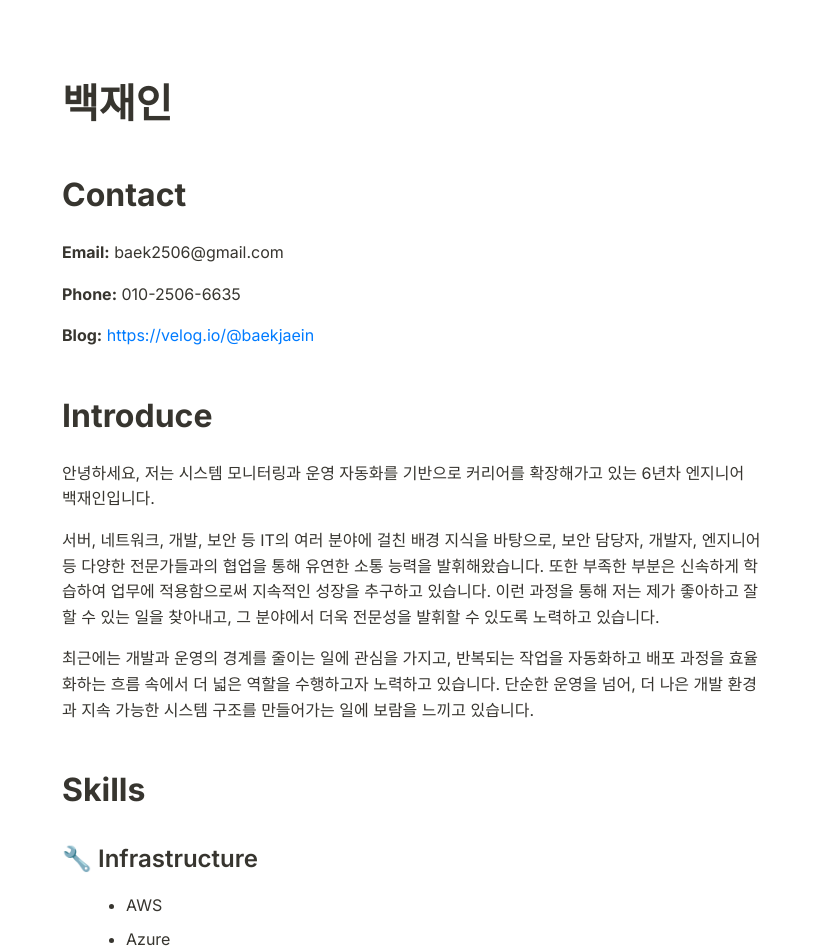
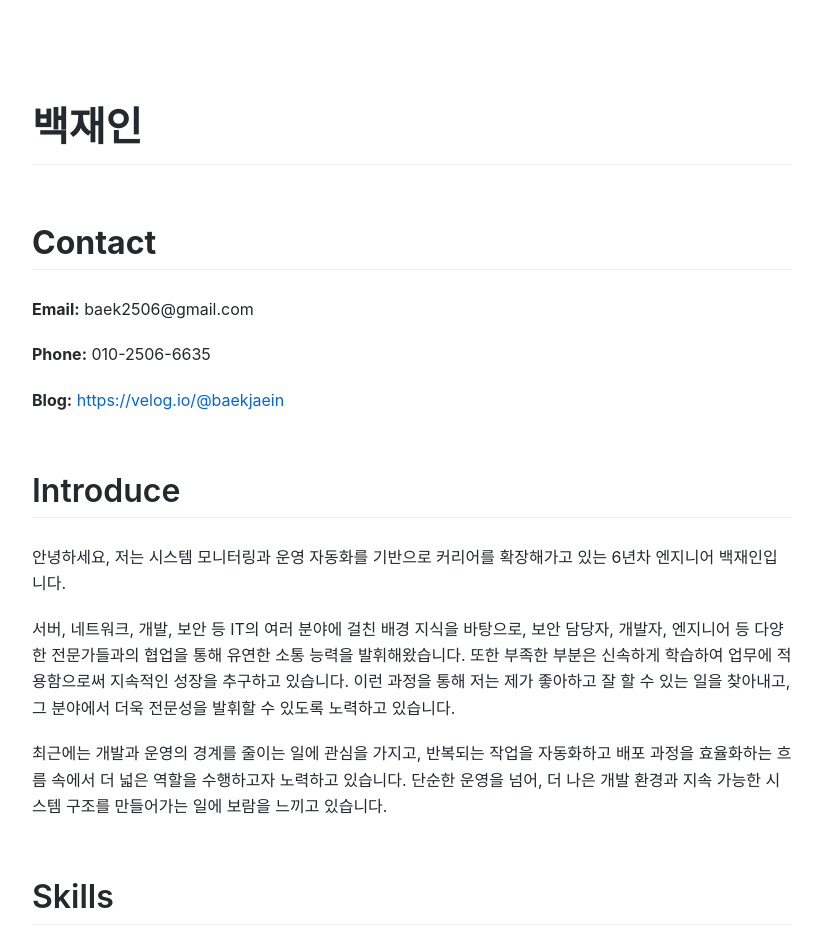
Before and after one commit to HobbyOps/jibaek-resume, a React (Create React App) app: page / in a window 1280 px wide. Shown: the top 952 px of the page, without its empty margins (228-1051 px from the left). Built offline with nearby package versions, Linux system fonts and the light colour scheme.

Commit message:
Stylesheet update

```diff
--- a/src/components/Viewer.jsx
+++ b/src/components/Viewer.jsx
@@ -22,7 +22,7 @@ function Viewer() {
 
     return (
     <div className="viewer">
-        <div className="notion-style-markdown-bold-font">
+        <div className="markdown">
             <Markdown>{fileContent}</Markdown>
         </div>
     </div>
--- a/src/css/markdown.css
+++ b/src/css/markdown.css
@@ -1,183 +1,189 @@
-/* NotionThemeBoldFont.css */
+/* GitHubDocsTheme.css */
 
 /*
-   Google Fonts 임포트: Noto Sans KR (한글), Inter (영문)
-   이 부분을 CSS 파일 상단이나 React 프로젝트의 전역 CSS 파일에 추가해야 합니다.
-   혹은 index.html의 <head> 태그 안에 <link> 태그로 추가할 수도 있습니다.
+   선택 사항: Noto Sans KR 폰트를 외부에서 로드하고 싶다면 (시스템에 없는 경우 대비)
+   아래 @import 규칙을 이 CSS 파일 상단이나, React 프로젝트의 index.html <head> 태그 안에 추가하세요.
+   @import url('https://fonts.googleapis.com/css2?family=Noto+Sans+KR:wght@400;500;600;700&display=swap');
 */
-@import url('https://fonts.googleapis.com/css2?family=Inter:wght@400;500;600;700;800&family=Noto+Sans+KR:wght@400;500;600;700;800&display=swap');
 
 
-/* 기본 폰트 및 라인 높이 설정 */
-.notion-style-markdown-bold-font {
-  font-family: 'Inter', 'Noto Sans KR', sans-serif, -apple-system, BlinkMacSystemFont, 'Segoe UI', Roboto, Helvetica, Arial, 'Apple Color Emoji', 'Segoe UI Emoji', 'Segoe UI Symbol';
-  line-height: 1.6;
-  color: #37352f; /* 노션 기본 텍스트 색상 */
-  max-width: 700px; /* 콘텐츠 너비 제한 (노션과 유사하게) */
+/* 기본 폰트 및 스타일 설정 */
+.markdown {
+  /* GitHub Docs에서 흔히 사용하는 시스템 폰트 스택 */
+  font-family: -apple-system, BlinkMacSystemFont, 'Segoe UI', Roboto, Helvetica, Arial, sans-serif, 'Apple Color Emoji', 'Segoe UI Emoji', 'Segoe UI Symbol', 'Noto Sans KR';
+  line-height: 1.65; /* 가독성을 위한 충분한 줄 간격 */
+  color: #24292e; /* GitHub 기본 텍스트 색상 */
+  background-color: #ffffff; /* 흰색 배경 */
+  max-width: 800px; /* 콘텐츠 너비 제한 */
   margin: 0 auto; /* 중앙 정렬 */
-  padding: 20px; /* 내부 여백 */
+  padding: 30px 20px; /* 충분한 내부 여백 */
+  box-sizing: border-box; /* 패딩이 너비에 포함되도록 */
 }
 
-/* 헤딩 (h1-h6) - 폰트 굵기를 더욱 강조 */
-.notion-style-markdown-bold-font h1,
-.notion-style-markdown-bold-font h2,
-.notion-style-markdown-bold-font h3,
-.notion-style-markdown-bold-font h4,
-.notion-style-markdown-bold-font h5,
-.notion-style-markdown-bold-font h6 {
-  font-weight: 700; /* 기존 600에서 700으로 더 볼드하게 */
-  margin-top: 1.5em;
+/* 헤딩 (h1-h6): 적당히 볼드하며 깔끔함 */
+.markdown h1,
+.markdown h2,
+.markdown h3,
+.markdown h4,
+.markdown h5,
+.markdown h6 {
+  font-weight: 600; /* 적당히 볼드한 폰트 굵기 */
+  margin-top: 1.8em; /* 위쪽 여백 증가 */
   margin-bottom: 0.8em;
-  line-height: 1.2;
-  color: #37352f;
+  line-height: 1.25;
+  color: #24292e;
 }
 
-.notion-style-markdown-bold-font h1 {
+.markdown h1 {
   font-size: 2.5em;
-  font-weight: 800; /* h1은 더 강조 */
+  padding-bottom: 0.3em;
+  border-bottom: 1px solid #eaecef; /* 가벼운 구분선 */
 }
 
-.notion-style-markdown-bold-font h2 {
+.markdown h2 {
   font-size: 2em;
-  font-weight: 700;
+  padding-bottom: 0.2em;
+  border-bottom: 1px solid #eaecef;
 }
 
-.notion-style-markdown-bold-font h3 {
+.markdown h3 {
   font-size: 1.5em;
-  font-weight: 600;
 }
 
-.notion-style-markdown-bold-font h4 {
+.markdown h4 {
   font-size: 1.2em;
-  font-weight: 600;
 }
 
-.notion-style-markdown-bold-font h5 {
-  font-size: 1.1em;
-  font-weight: 500;
+.markdown h5 {
+  font-size: 1em;
+  color: #586069; /* 약간 연한 색상 */
 }
 
-.notion-style-markdown-bold-font h6 {
-  font-size: 1em;
-  color: #6a6a6a;
-  font-weight: 500;
+.markdown h6 {
+  font-size: 0.9em;
+  color: #6a737d; /* 더 연한 색상 */
 }
 
-/* 문단 (p) - 일반 텍스트 폰트 굵기 조절 (선택 사항: 500으로 하면 더 볼드해 보임) */
-.notion-style-markdown-bold-font p {
-  margin-bottom: 1em;
-  font-weight: 400; /* 기본 폰트 굵기. 500으로 변경하여 살짝 더 볼드하게 할 수도 있습니다. */
+/* 문단 (p) */
+.markdown p {
+  margin-bottom: 1.2em; /* 문단 간 여백 */
 }
 
 /* 링크 (a) */
-.notion-style-markdown-bold-font a {
-  color: #007bff;
-  text-decoration: none;
+.markdown a {
+  color: #0366d6; /* GitHub 링크 파란색 */
+  text-decoration: none; /* 기본적으로 밑줄 없음 */
 }
 
-.notion-style-markdown-bold-font a:hover {
-  text-decoration: underline;
+.markdown a:hover {
+  text-decoration: underline; /* 호버 시 밑줄 */
 }
 
 /* 리스트 (ul, ol) */
-.notion-style-markdown-bold-font ul,
-.notion-style-markdown-bold-font ol {
-  margin-left: 1.5em;
-  margin-bottom: 1em;
+.markdown ul,
+.markdown ol {
+  margin-left: 1.8em; /* 충분한 들여쓰기 */
+  margin-bottom: 1.2em;
+  padding: 0;
 }
 
-.notion-style-markdown-bold-font ul li,
-.notion-style-markdown-bold-font ol li {
-  margin-bottom: 0.5em;
+.markdown ul li,
+.markdown ol li {
+  margin-bottom: 0.6em;
 }
 
 /* 코드 (인라인 코드) */
-.notion-style-markdown-bold-font code {
-  font-family: 'SFMono-Regular', Consolas, 'Liberation Mono', Menlo, Courier, monospace;
-  background-color: rgba(135, 131, 120, 0.15);
-  color: #eb5757;
+.markdown code {
+  font-family: SFMono-Regular, Consolas, Liberation Mono, Menlo, Courier, monospace;
+  background-color: rgba(27,31,35,.05); /* GitHub 인라인 코드 배경색 */
+  color: #24292e; /* 인라인 코드 텍스트 색상 */
   padding: 0.2em 0.4em;
   border-radius: 3px;
   font-size: 0.85em;
+  white-space: nowrap; /* 줄바꿈 방지 */
 }
 
 /* 코드 블록 (pre) */
-.notion-style-markdown-bold-font pre {
-  background-color: #f6f6f6;
+.markdown pre {
+  background-color: #f6f8fa; /* GitHub 코드 블록 배경색 */
   padding: 1em;
-  border-radius: 5px;
-  overflow-x: auto;
-  margin-bottom: 1em;
+  border-radius: 6px; /* 모서리 둥글게 */
+  overflow-x: auto; /* 긴 코드 가로 스크롤 */
+  margin-bottom: 1.5em;
+  font-family: SFMono-Regular, Consolas, Liberation Mono, Menlo, Courier, monospace;
+  font-size: 0.9em;
+  line-height: 1.45;
 }
 
-.notion-style-markdown-bold-font pre code {
+.markdown pre code {
   display: block;
-  background-color: transparent;
-  color: #37352f;
+  background-color: transparent; /* 코드 블록 내 코드는 배경색 없음 */
+  color: inherit; /* 부모로부터 색상 상속 */
   padding: 0;
-  font-size: 0.9em;
-  line-height: 1.4;
 }
 
 /* 인용문 (blockquote) */
-.notion-style-markdown-bold-font blockquote {
-  border-left: 3px solid #e0e0e0;
+.markdown blockquote {
+  border-left: 0.25em solid #dfe2e5; /* GitHub 인용문 좌측 라인 */
   padding-left: 1em;
   margin-left: 0;
-  margin-bottom: 1em;
-  color: #6a6a6a;
-  font-style: italic;
+  margin-bottom: 1.5em;
+  color: #586069; /* 인용문 텍스트 색상 */
 }
 
 /* 구분선 (hr) */
-.notion-style-markdown-bold-font hr {
+.markdown hr {
   border: none;
-  border-top: 1px solid #e0e0e0;
-  margin: 2em 0;
+  border-top: 1px solid #eaecef; /* GitHub 구분선 색상 */
+  margin: 3em 0; /* 충분한 여백 */
 }
 
 /* 이미지 (img) */
-.notion-style-markdown-bold-font img {
+.markdown img {
   max-width: 100%;
   height: auto;
   display: block;
-  margin: 1em 0;
+  margin: 1.5em 0;
   border-radius: 4px;
 }
 
 /* 테이블 (table) */
-.notion-style-markdown-bold-font table {
+.markdown table {
   width: 100%;
   border-collapse: collapse;
-  margin-bottom: 1em;
+  margin-bottom: 1.5em;
+  font-size: 0.95em;
 }
 
-.notion-style-markdown-bold-font th,
-.notion-style-markdown-bold-font td {
-  border: 1px solid #e0e0e0;
+.markdown th,
+.markdown td {
+  border: 1px solid #dfe2e5; /* GitHub 테이블 테두리 */
   padding: 0.8em;
   text-align: left;
 }
 
-.notion-style-markdown-bold-font th {
-  background-color: #f7f7f7;
+.markdown th {
+  background-color: #f6f8fa; /* 헤더 배경색 */
   font-weight: 600;
+  color: #24292e;
+}
+
+/* 강조 (strong, em) */
+.markdown strong {
+  font-weight: 700; /* 더 강한 볼드체 */
+}
+
+.markdown em {
+  font-style: italic;
+  color: #444d56; /* 약간 강조된 색상 */
 }
 
 /* 체크박스 (task list) */
-.notion-style-markdown-bold-font ul.contains-task-list li.task-list-item {
-  list-style-type: none;
+.markdown ul.contains-task-list li.task-list-item {
+  list-style-type: none; /* 기본 리스트 마커 제거 */
 }
 
-.notion-style-markdown-bold-font ul.contains-task-list li.task-list-item input[type="checkbox"] {
-  margin-right: 0.5em;
+.markdown ul.contains-task-list li.task-list-item input[type="checkbox"] {
+  margin-right: 0.6em;
+  /* GitHub 스타일과 유사하게 보이기 위해 커스텀 체크박스 스타일을 적용할 수도 있습니다. */
 }
-
-/* 강조 (strong, em) */
-.notion-style-markdown-bold-font strong {
-  font-weight: 700; /* 기존 700에서 더 강조된 느낌을 줄 수 있습니다. */
-}
-
-.notion-style-markdown-bold-font em {
-  font-style: italic;
-}
```
